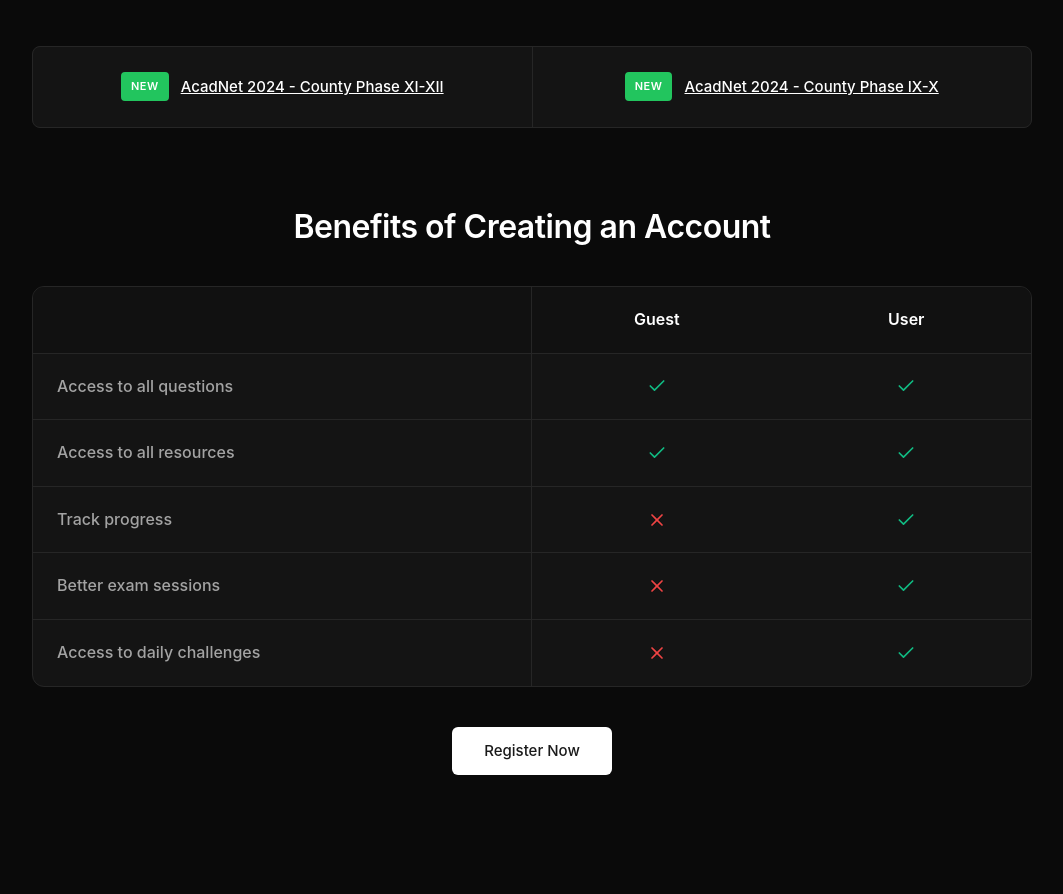
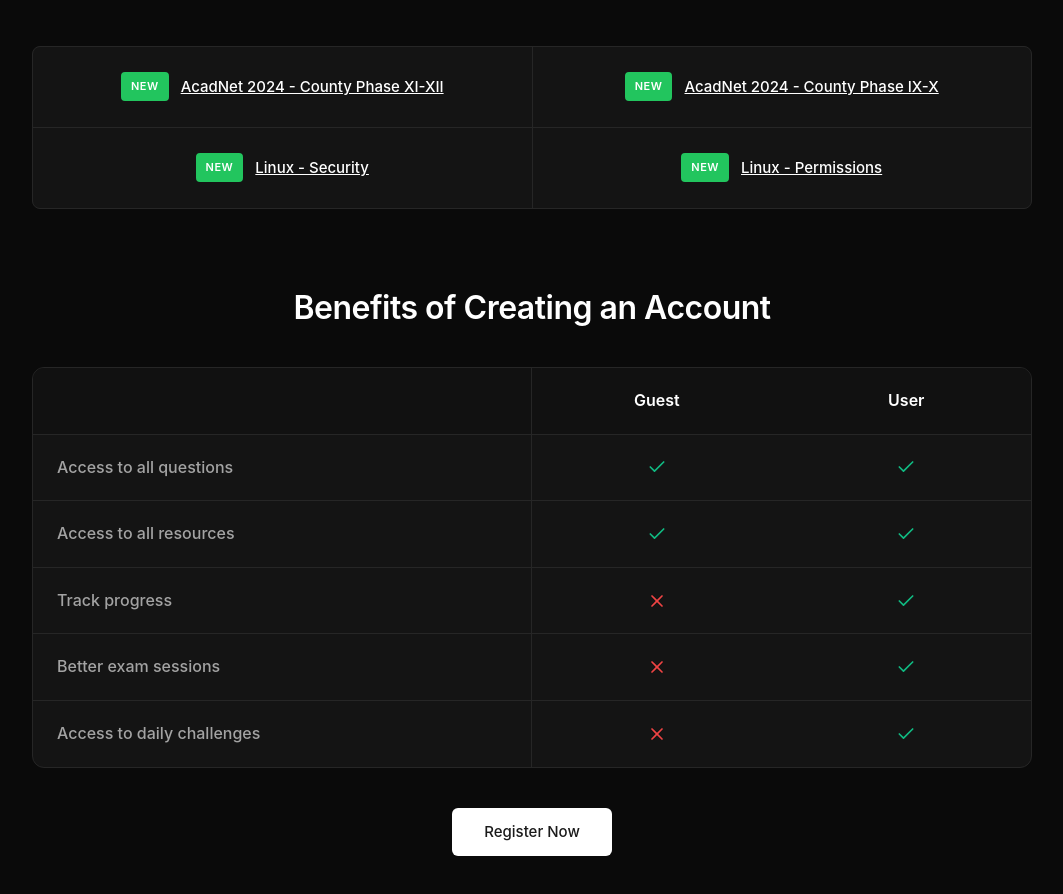
Before and after one commit to HojdaAdelin/net2077, a React (Vite) app in the folder frontend/: page / in a window 1280 px wide. Shown: the part 1240-2134 px from the top of the page, without its empty margins (108-1171 px from the left). Built offline with nearby package versions, Linux system fonts and the light colour scheme; no server answers.

Commit message:
qst update

```diff
--- a/frontend/src/components/Hero.jsx
+++ b/frontend/src/components/Hero.jsx
@@ -105,6 +105,18 @@
                 AcadNet 2024 - County Phase IX-X
               </Link>
             </div>
+            <div className="new-exam-row">
+              <div className="new-tag">NEW</div>
+              <Link to="/exam/linux_security" className="exam-name">
+                Linux - Security
+              </Link>
+            </div>
+            <div className="new-exam-row">
+              <div className="new-tag">NEW</div>
+              <Link to="/exam/linux_permissions" className="exam-name">
+                Linux - Permissions
+              </Link>
+            </div>
           </div>
         </div>
 
```
Also changed, not shown: 2 other files (tests, documents, lock files or other folders).
